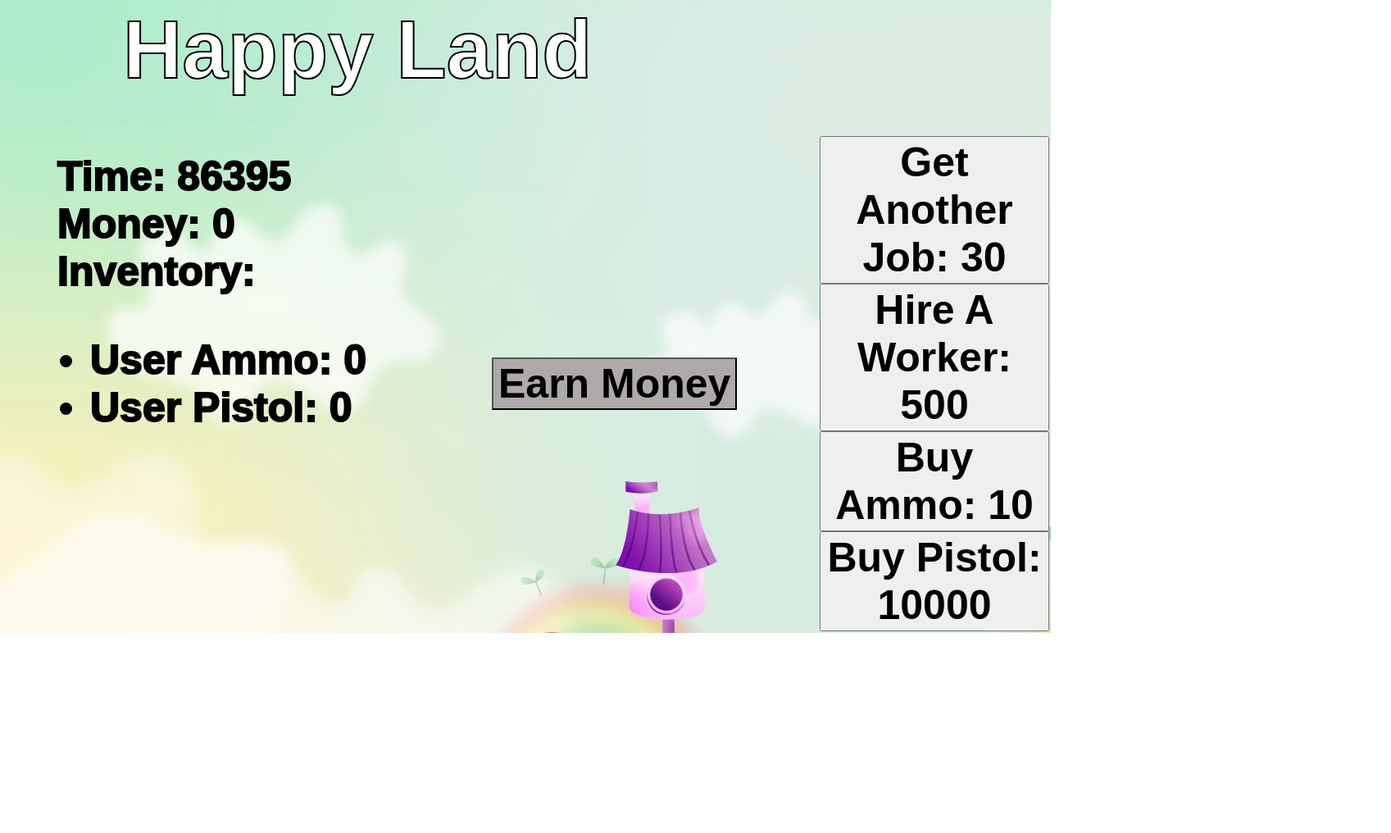
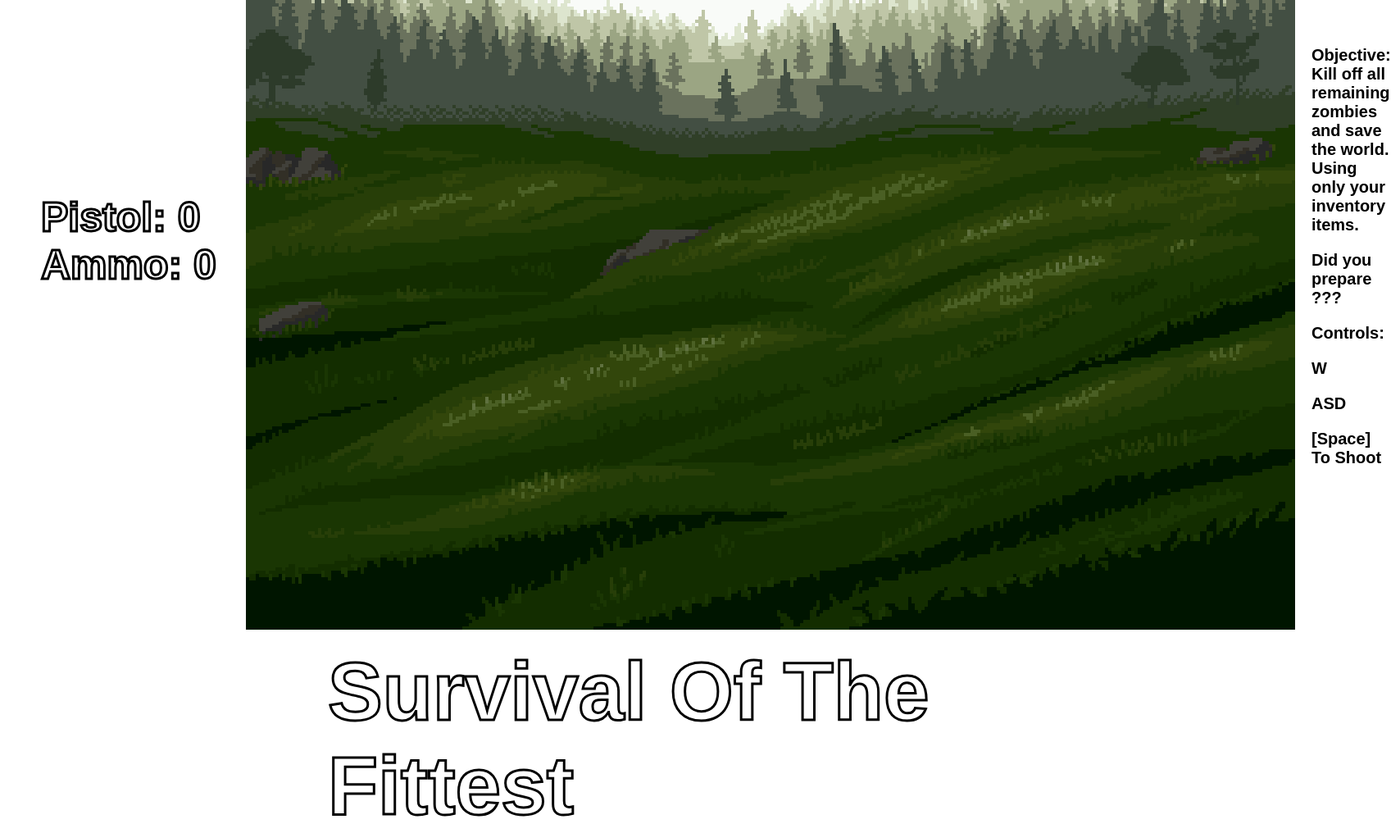
Before and after one commit to joseceballos22/Javascript-Zombie-Game, a plain HTML site: page index.html in a window 1280 px wide. Shown: the part 64-1080 px from the top of the page at 82% size, 1697 px wide, since content can reach past the window. Before the commit the page ends 836 px from the top, so only its background shows below. Drawn offline with Linux system fonts and the light colour scheme.

Commit message:
Updated Survivor Class for zombie Game

```diff
--- a/index.html
+++ b/index.html
@@ -9,10 +9,10 @@
 </head>
 <body>
 
+
     <h1 class="title" id="title">If You're Reading This It's Too Late</h1>
 
     <!--Every Html Element Defined Should by default have a display to none after this comment-->
-
 
     <!--Used to Show the Main Menu Introduction Into the game -->
     <div class="main_menu_text">
@@ -46,7 +46,7 @@
             <button class="user_shop_item glow-on-hover" id="hireWorker">Hire A Worker: 500</button> <!--Automatically Clicks For you using your multiplyer-->
         </div>
         <div>
-            <button class="user_shop_item glow-on-hover" id="buyAmmo">Buy Ammo: 10</button> <!--Doubles in Price as the per ammo (Need a Pistol Before Can Purchase)-->
+            <button class="user_shop_item glow-on-hover" id="buyAmmo">Buy Ammo: 2</button> <!--Doubles in Price as the per ammo (Need a Pistol Before Can Purchase)-->
         </div>
         <div>
             <button class="user_shop_item glow-on-hover" id="buyPistol">Buy Pistol: 10000</button> <!--It's only a one time purchase-->
@@ -54,6 +54,38 @@
 
     </div>
 
+    <!--Used to Determine if the Clicker Game Is Over-->
+    <div id="isClickerGameOver" style="display: none;">false</div>
+
+    <!-- This Button Will Switch The Clicker Game To The Zombie Game-->
+    <button class="switch_game_button glow-on-hover" id="switchGameButton" style="display: none;">Go Outside</button>
+
+    <!-- ------------Html Elements For Zombie Game ----------------- -->
+
+    <!-- Used to Define Battle Background For the Zombies -->
+    <img src="images/battleBackground.png" class="battle_background" id="battleBackground" style="display: none;">
+
+    <div class="survivor_title" id="survivorTitle" style="display: none;">Survival Of The Fittest</div>
+
+    <div class="survivor_inventory" id="survivorInventory" style="display: none;">
+        <!--Will get this infor from userPistol and userAmmo-->
+        <div id="survivorPistol">Pistol: 0</div>
+        <div id="survivorAmmo">Ammo: 0</div>
+    </div>
+
+    <!-- Instructions On How to Play the Zombie Game -->
+    <div class="zombie_game_instructions">
+        <p>
+            Objective: Kill off all remaining zombies and save the world. Using only your inventory items.
+        </p>
+        <p>Did you prepare ???</p>
+        <p>
+            Controls:
+        </p>
+        <p class="tab">W</p>
+        <p class="tab">ASD</p>
+        <p class="tab">[Space] To Shoot</p>
+    </div>
 
     <!--Linking Javascript -->
     <script src="main.js"></script>
--- a/main.js
+++ b/main.js
@@ -23,8 +23,6 @@
  * - These things in the inventory will be taken to the file boss round
  *
  *
- *
- *
  * - Once your time runs out It has begun (The Zombie Survival Game) (watch video on how to build this )
  * - you then switch to a zombie surivial game where all you have is the stuff you saved and your goal is to surive the wave of 100 zombies
  * And if you do you win other wise you failed
@@ -32,7 +30,7 @@
  *
  * Future Things To Add:
  * - Fix the initial prices of the game
- * - Add sound
+ * - Add sound (priortize this)
  * - Replace All Classes into separate files and just export them (And have a Main Game Class which will do work main function doing)
  * - Add more guns to the clicker game and the zombie game
  * - FUTURE SHOP THINGS
@@ -47,17 +45,10 @@
 
 /**
  * Things Left To Do For Clicker Game:
- * - Add A Button Shop which will initially have
- * - (Get another Job ) And this will exponentially grow Which will double money earned and double time lost
- * - (Hire A Worker) And this will automatically click for you
- * - (Buy Ammo ) Which will Exponentially Increase As the Player buys more ammo (Supply and demand) and be stored in the players inventory
- * - (Buy Pistol) Which can only be bought once and then just ammo for it
  *
- *
- * - Hook Up the Buttons them Up
- *
- *
- * - Then Make it so that when the time runs out the zombie game will start and the player will join with his inventory stuff
+ * - Then Make it so that when the time runs out
+ * A button will appear which will close the Clicker game (It Has Begun )
+ * Open the zombie game with the players inventory stuff
  *
  * Things Left To DO For the Zombie Game:
  * - (DO THE ENTIRE GAME WATCH VIDEO ON HOW TO DO THIS )
@@ -66,8 +57,8 @@
 /**
  * Represents the Economy Of the Clicker Game
  */
-const USER_MULTIPLIER_FACTOR = 2; //User Will get twice as strong
-const USER_PRICE_FACTOR = 3; //While prices get three times as strong
+const USER_MULTIPLIER_FACTOR = 200; //User Will get twice as strong
+const USER_PRICE_FACTOR = 2; //While prices get Twice As Strong
 
 const USER_WEAPON_FACTOR = 10; //Makes it so that they can only Buy 1 Of each
 
@@ -87,34 +78,67 @@ class Zombie {
 
     }
 
-    /**
-     * This is like the Draw function in the sense that it refreshs the components after they have been updated
-     */
-    refreshComponents() {
-
-    }
 }
 
 /**
- * Represents the Humans
+ * Represents the Survivor
  */
-class Human {
+class Survivor {
     constructor() {
+        /**Showing the Survivor Inventory */
+        document.getElementById("survivorInventory").style.display = "block";
 
+        /**Getting A Reference to the Survivor Inventory Stuff*/
+        this.survivorPistol = document.getElementById("survivorPistol");
+        this.survivorAmmo = document.getElementById("survivorAmmo");
+
+        /**Updating Survivor Inventory with Clicker Game Inventory */
+        let pistolAmount = parseInt(document.getElementById("userPistol").innerHTML.split(" ")[2]);
+        this.survivorPistol.innerHTML = this.survivorPistol.innerHTML.split(" ")[0] + " " + pistolAmount;
+
+        let ammoAmount = parseInt(document.getElementById("userAmmo").innerHTML.split(" ")[2]);
+        this.survivorAmmo.innerHTML = this.survivorAmmo.innerHTML.split(" ")[0] + " " + ammoAmount;
     }
 
     /**
-     * Updates all the components a human has
+     * Updates all the components a Survivor has
      */
     updateComponents() {
 
     }
 
+}
+
+/**
+ * Represents the Zombie Game
+ */
+class ZombieGame {
+    constructor() {
+        //Hiding all the Clicker Game Stuff
+        document.getElementById("battleBackground").style.display = "block"; //Showing the Battle background
+        document.getElementsByTagName("body")[0].style.backgroundImage = "url(images/whiteBackground.png)"; //Just going to use a white background
+        document.getElementById("title").style.display = "none";
+
+        /**Showing The Survivor Title */
+        document.getElementById("survivorTitle").style.display = "block"
+
+        //Creating a Survivor
+        this.survivor = new Survivor();
+
+
+    }
     /**
-     * This is like the Draw function in the sense that it refreshs the components after they have been updated
+     * Starts the Zombie Game
      */
-    refreshComponents() {
+    start() {
 
+        this.updateComponents(); //Updating all the components in the zombie game
+    }
+    /**
+     * Updates all the components of the Zombie Game
+     */
+    updateComponents() {
+        this.survivor.updateComponents();
     }
 }
 
@@ -169,6 +193,12 @@ class Clicker {
                 userTime.innerHTML = userTime.innerHTML.split(" ")[0] + " " + 0;
             }
         };
+    }
+    /**
+     * Hides all the Html elements from the screen
+     */
+    terminate() {
+        this.clicker.style.display = "none";
     }
 
 }
@@ -375,6 +405,13 @@ class UserShop {
         }
     }
 
+    /**
+     * Hides all the html elements from the screen
+     */
+    terminate() {
+        document.getElementById("userShop").style.display = "none";
+    }
+
 }
 
 /**
@@ -397,8 +434,6 @@ class User {
 
         this.userMultiplier = document.getElementById("userMultiplier"); //Initially Multiplying by one
 
-
-
         //Defining the Actual Javascript Representations Of the Html elements
         this.userNumTime = parseInt(this.userTime.innerHTML.split(" ")[1]);
         this.userNumMoney = parseInt(this.userMoney.innerHTML.split(" ")[1]);
@@ -411,6 +446,13 @@ class User {
         // //Constantly Updates the UserTime With the Latest Time
         // this.userTime.innerHTML = this.userTime.innerHTML.split(" ")[0] + " " + this.userNumTime;
         // this.userMoney.innerHTML = this.userMoney.innerHTML.split(" ")[0] + " " + this.userNumMoney;
+    }
+    /**
+     * Hides All the Html Elements From the screen
+     */
+    terminate() {
+        this.userTime.style.display = "none";
+        this.userMoney.style.display = "none";
     }
 }
 
@@ -429,6 +471,12 @@ class ClickerGame {
         //Creating a User
         this.user = new User();
 
+        //Is Game Over
+        this.isClickerGameOver = document.getElementById("isClickerGameOver"); //Initially False
+
+        //Switch Game Button
+        this.switchGameButton = document.getElementById("switchGameButton");
+
     }
     /**
      * Starts the Game
@@ -441,6 +489,8 @@ class ClickerGame {
         document.getElementById("title").innerHTML = "Happy Land";
 
         const userTime = this.user.userTime;
+        const isClickerGameOverTag = this.isClickerGameOver;
+        const switchGameButtonTag = this.switchGameButton;
         /**Automatically Decrease the time by one second */
         setInterval(function() {
 
@@ -456,10 +506,28 @@ class ClickerGame {
             //Ensures no Negative Time
             if(getCurrentTime <= 0) {
                 userTime.innerHTML = userTime.innerHTML.split(" ")[0] + " " + 0;
+                isClickerGameOverTag.innerHTML = "true"; //Game Is Over
             }
 
 
         }, 1000);
+
+        /**
+         * Checks Every Second if the Clicker Game Has Finished
+         * IF So A button will appear
+         * IF The User Presses That Button it Will Hide All The Clicker Stuff
+         * And Start the Zombie Game
+         *
+         */
+        setInterval(function() {
+            //The Clicker Game Is Over
+            if(isClickerGameOverTag.innerHTML == "true") {
+                switchGameButtonTag.style.display = "block"; //Making the Button Visible
+            }
+        });
+
+
+
 
         this.updateComponents(); //Calling the Update Function
     }
@@ -479,6 +547,17 @@ class ClickerGame {
         this.user.updateComponents();
     }
 
+    /**
+     * Hides all the clicker Game Html Elements From the Screen
+     */
+     terminateGame() {
+        this.clicker.terminate();
+        this.userShop.terminate();
+        this.user.terminate();
+        document.getElementsByTagName("body")[0].style.backgroundImage = "url(images/whiteBackground.png)"; //Just going to use a white background
+        document.getElementById("title").style.display = "none"; //Disabling Title
+        this.switchGameButton.style.display = "none"; //Disabling Button
+     }
 }
 
 /**
@@ -539,15 +618,27 @@ function main() {
 
     //     //Place Game Code In Here
     //     //First thing Doing the clicker Game
-    //     clickerGame = new ClickerGame();
+    //     const clickerGame = new ClickerGame();
     //     clickerGame.start(); //Starting the Clicker Game
 
     //     //Second Thing Doing the Zombie Game
 
+    //     //This Button is Only Visible Once the Clicker Game Is Over
+    //     const switchGameButton = document.getElementById("switchGameButton");
+    //     switchGameButton.onclick = function() {
+    //     //Hide all the clickerGame Html Elements
+    //     clickerGame.terminateGame(); //Hides All the Elements
+
+    //     /**Creating and Starting the Zombie Game */
+
+    // };
+
     // }, 15000); //Will Start the Game After the Main Menu Screen Is Done
 
-    clickerGame = new ClickerGame();
-    clickerGame.start();
+    const zombieGame = new ZombieGame();
+
+    zombieGame.start();
+
 
 }
 main();
--- a/styles.css
+++ b/styles.css
@@ -70,9 +70,9 @@ body {
 .clicker {
     font-size: 50px;
     position: absolute;
-    top: 500px;
+    top: 400px;
     left: 600px;
-    background-color: rgb(175, 170, 170);
+    background-color: rgb(63, 236, 106);
     font-weight: bolder;
     font-family: Arial, Helvetica, sans-serif;
 
@@ -82,6 +82,60 @@ body {
     font-size: 50px;
     font-weight: bolder;
     font-family: Arial, Helvetica, sans-serif;
+}
+
+
+.switch_game_button {
+    font-size: 50px;
+    position: absolute;
+    top: 500px;
+    left: 600px;
+    background-color: rgb(255, 81, 81);
+    font-weight: bolder;
+    font-family: Arial, Helvetica, sans-serif;
+}
+
+/* Defines the battle Background For The Zombie Game */
+.battle_background {
+    position: absolute;
+    top: 0px;
+    left: 300px;
+}
+/* Defines the Title For the Zombie Game */
+.survivor_title {
+    position: absolute;
+    top: 850px;
+    left: 400px;
+    font-family: Arial, Helvetica, sans-serif;
+    color: white;
+    font-size: 100px;
+    -webkit-text-stroke: 3px black;
+    font-weight: bolder;
+}
+
+/* Defines the Survivor Inventory For the Zombie Game*/
+.survivor_inventory {
+    position: absolute;
+    top: 300px;
+    left: 50px;
+    font-family: Arial, Helvetica, sans-serif;
+    color: white;
+    font-size: 50px;
+    -webkit-text-stroke: 3px black;
+    font-weight: bolder;
+}
+
+.zombie_game_instructions {
+    position: absolute;
+    top: 100px;
+    left: 1600px;
+    font-family: Arial, Helvetica, sans-serif;
+    color: black;
+    font-size: 20px;
+    font-weight: bolder;
+}
+.tab {
+    tab-size: 4;
 }
 
 .glow-on-hover:before {
```
Also changed, not shown: images/battleBackground.png (added), images/survivor.png (added), images/whiteBackground.png (added), images/zombie.png (added).
